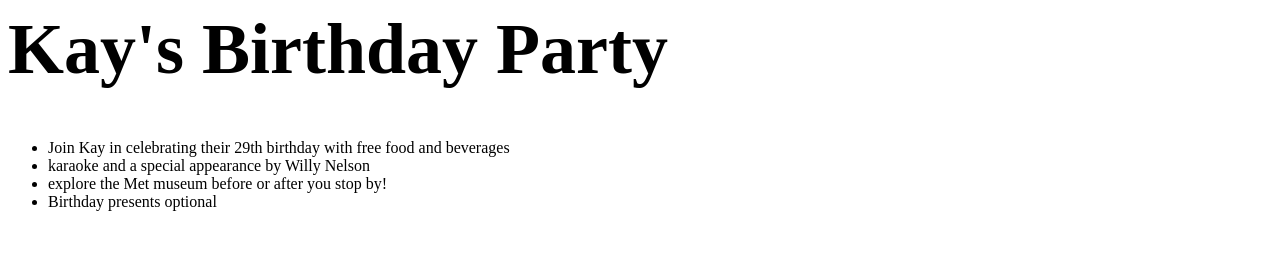
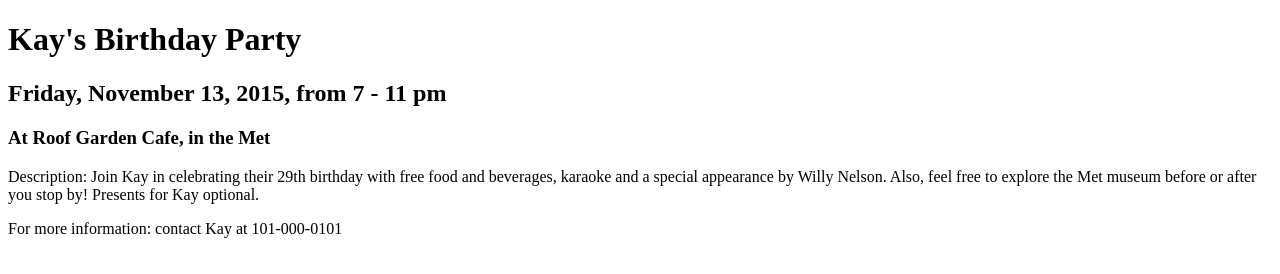
Before and after one commit to leksnation/INGRYD, a plain HTML site: page index.html in a window 1280 px wide. Drawn offline with Linux system fonts and the light colour scheme.

Commit message:
Created index.html

```diff
--- a/index.html
+++ b/index.html
@@ -1,9 +1,15 @@
-<h1 style="font-size: 72px">Kay's Birthday Party</h1>
-<ul>
-<li>Join Kay in celebrating their 29th birthday with free
-food and beverages</li>
-<li>karaoke and a special appearance by Willy Nelson</li>
-<li>explore the Met museum before or after you stop
-by!</li>
-<li>Birthday presents optional</li>
-</ul>
+<!DOCTYPE html>
+<html>
+<head>
+  <title>Kay's Birthday Party</title>
+</head>
+<body>
+  <h1>Kay's Birthday Party</h1>
+  <h2>Friday, November 13, 2015, from 7 - 11 pm</h2>
+  <h3>At Roof Garden Cafe, in the Met </h3>
+
+  <p>Description: Join Kay in celebrating their 29th birthday with free food and beverages, karaoke and a special appearance by Willy Nelson. Also, feel free to explore the Met museum before or after you stop by! Presents for Kay optional.</p>
+  <p>For more information: contact Kay at 101-000-0101</p>
+
+</body>
+</html>
```
